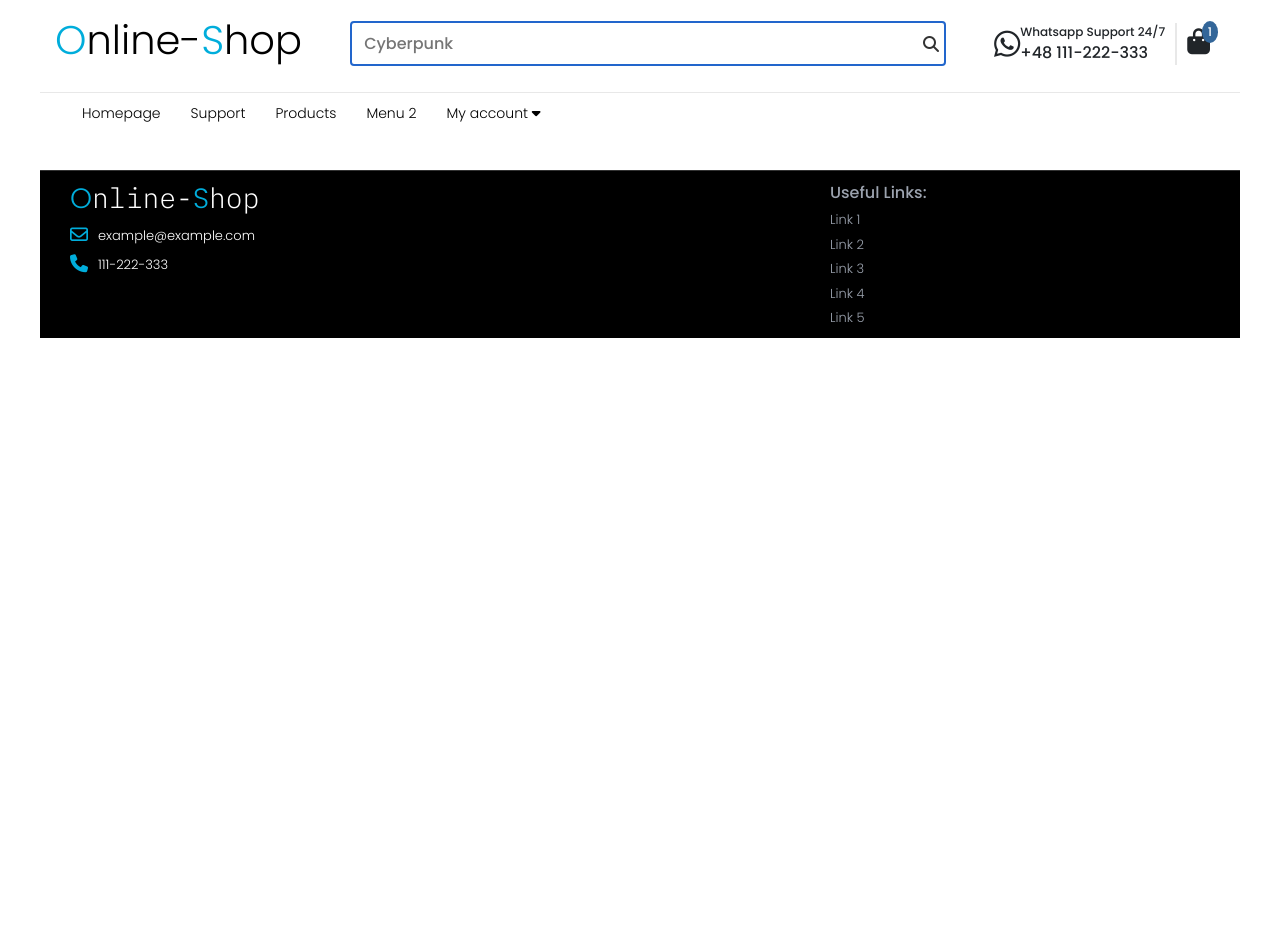
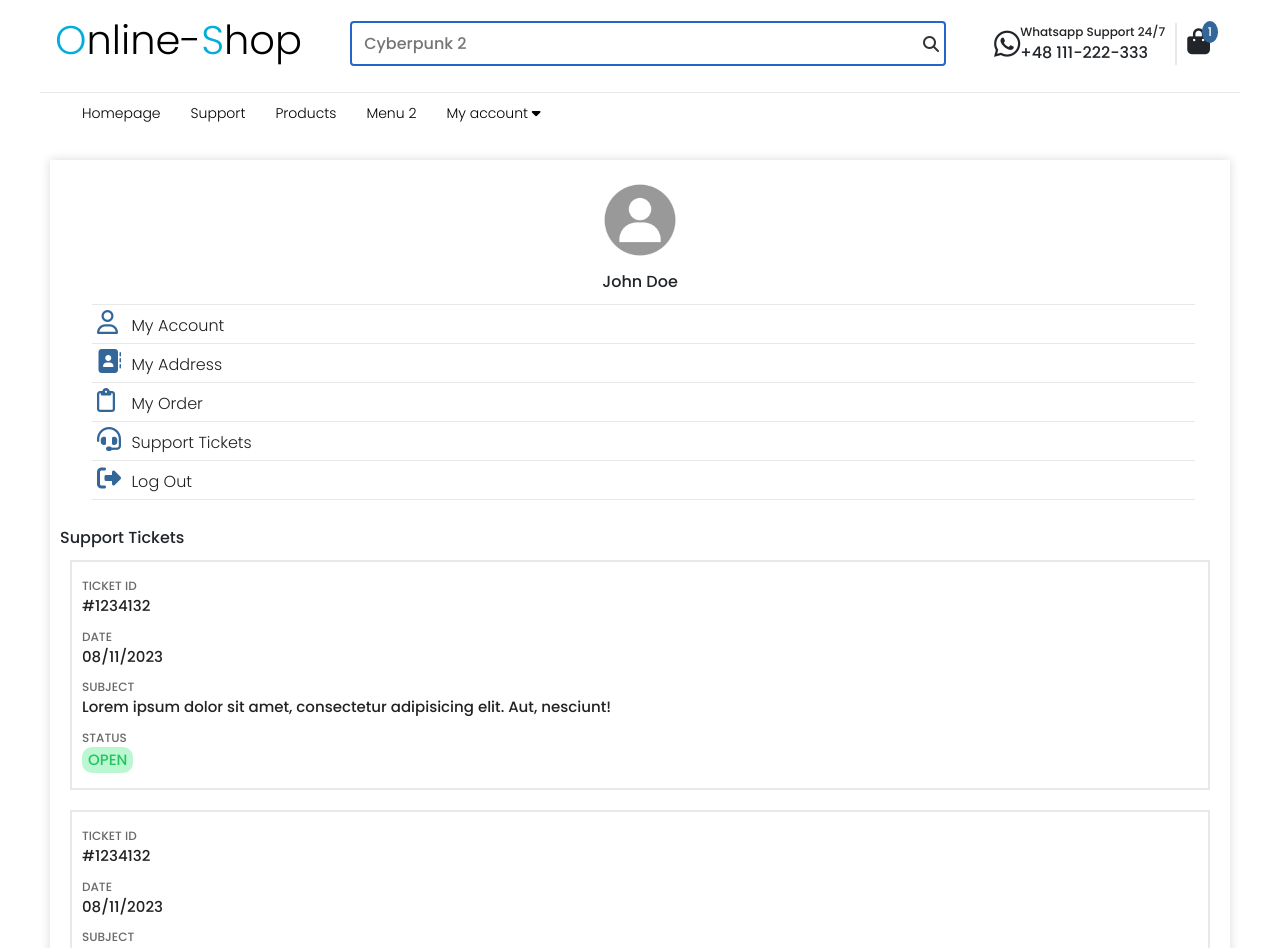
Before and after one commit to mat-kur/OnlineShop, a React (Create React App) app in the folder frontend/: page /my-account/support/1 in a window 1280 px wide. Shown: the top 948 px of the page. Before the commit the page ends 800 px from the top, so only its background shows below. Built offline with nearby package versions, Linux system fonts and the light colour scheme.

Commit message:
tttettte

```diff
--- a/frontend/src/App.tsx
+++ b/frontend/src/App.tsx
@@ -13,6 +13,7 @@ import {MyAccountNav} from "./pages/MyAccount/MyAccountNav/MyAccountNav";
 import {MyAccountInfo} from "./pages/MyAccount/MyAccountInfo/MyAccountInfo";
 import {MyAccountAddress} from "./pages/MyAccount/MyAccountAddress/MyAccountAddress";
 import {MyOrders} from "./pages/MyAccount/MyOrders/MyOrders";
+import {MyAccountSupport} from "./pages/MyAccount/MyAccountSupport/MyAccountSupport";
 
 
 function App() {
@@ -25,9 +26,10 @@ function App() {
             <Route path="/product-details/:id" element={<ProductDetails/>}/>
             <Route path="/my-account/wish-list/:id" element={<WishList/>}/>
             <Route path="/my-account/cart/:id" element={<ShoppingCart/>}/>
-            <Route path="/my-account/1" element={<MyAccountInfo/>}/>
+            <Route path="/my-account/info/1" element={<MyAccountInfo/>}/>
             <Route path="/my-account/address/1" element={<MyAccountAddress/>}/>
             <Route path="/my-account/myorders/1" element={<MyOrders/>}/>
+            <Route path="/my-account/support/1" element={<MyAccountSupport/>}/>
         </Routes>
         <Footer/>
     </div>
--- /dev/null
+++ b/frontend/src/components/CurrentURL/CurrentURL.tsx
@@ -0,0 +1,16 @@
+import  "./CurrentURL.css";
+import {Link} from "react-router-dom";
+import React from "react";
+
+export const CurrentURL = () => {
+
+
+    return (
+        <>
+            <div className="links-nav">
+                <Link to="/" className="homelink">Home</Link>
+                <Link to="#" className="homelink"><i className="arrow-nav fa-solid fa-caret-right"></i> My Account</Link>
+            </div>
+        </>
+    );
+};
--- a/frontend/src/pages/MyAccount/MyAccountAddress/MyAccountAddress.tsx
+++ b/frontend/src/pages/MyAccount/MyAccountAddress/MyAccountAddress.tsx
@@ -4,9 +4,10 @@ import React, {useState} from "react";
 import {AddAddressModal} from "./AddAddressModal/AddAddressModal";
 import {HeaderProps} from "../../../components/Header/Header.types";
 import {AddAddressModalTypes} from "./AddAddressModal/AddAddressModal.types";
+import {CurrentURL} from "../../../components/CurrentURL/CurrentURL";
 
 
-export const MyAccountAddress: React.FC<AddAddressModalTypes> = () => {
+export const MyAccountAddress = () => {
 
     const [isOpen, setIsOpen] = useState(false);
 
@@ -16,6 +17,7 @@ export const MyAccountAddress: React.FC<AddAddressModalTypes> = () => {
 
     return (
         <div className="adress-wrapper">
+            <CurrentURL/>
             <MyAccountNav/>
             <div className="address-container">
                 <h2>My Address</h2>
--- a/frontend/src/pages/MyAccount/MyAccountInfo/MyAccountInfo.tsx
+++ b/frontend/src/pages/MyAccount/MyAccountInfo/MyAccountInfo.tsx
@@ -2,16 +2,14 @@ import "./MyAccountInfo.css";
 import {MyAccountNav} from "../MyAccountNav/MyAccountNav";
 import {Link} from "react-router-dom";
 import React from "react";
+import {CurrentURL} from "../../../components/CurrentURL/CurrentURL";
 
 
 export const MyAccountInfo = () => {
 
     return (
         <div className="my-account-info">
-            <div className="links-nav">
-                <Link to="/" className="homelink">Home</Link>
-                <Link to="#" className="homelink"><i className="arrow-nav fa-solid fa-caret-right"></i> My Account</Link>
-            </div>
+            <CurrentURL/>
             <MyAccountNav/>
             <div className="info-container">
                 <p className="info-p">My Account</p>
--- a/frontend/src/pages/MyAccount/MyAccountNav/MyAccountNav.tsx
+++ b/frontend/src/pages/MyAccount/MyAccountNav/MyAccountNav.tsx
@@ -15,10 +15,10 @@ export const MyAccountNav = () => {
                 </div>
                 <nav className="my-account-navbar">
                     <ul className="my-account-list">
-                        <Link to="#" className="my-account-item"><i className="fa-regular fa-user"></i> My Account</Link>
-                        <Link to="#" className="my-account-item"><i className="fa-solid fa-address-book"></i> My Address</Link>
-                        <Link to="#" className="my-account-item"><i className="fa-regular fa-clipboard"></i> My Order</Link>
-                        <Link to="#" className="my-account-item"><i className="fa-solid fa-headset"></i> Support Tickets</Link>
+                        <Link to="/my-account/info/1" className="my-account-item"><i className="fa-regular fa-user"></i> My Account</Link>
+                        <Link to="/my-account/address/1" className="my-account-item"><i className="fa-solid fa-address-book"></i> My Address</Link>
+                        <Link to="/my-account/myorders/1" className="my-account-item"><i className="fa-regular fa-clipboard"></i> My Order</Link>
+                        <Link to="/my-account/support/1" className="my-account-item"><i className="fa-solid fa-headset"></i> Support Tickets</Link>
                         <Link to="#" className="my-account-item"><i className="fa-solid fa-right-from-bracket"></i> Log Out</Link>
                     </ul>
                 </nav>
--- /dev/null
+++ b/frontend/src/pages/MyAccount/MyAccountSupport/MyAccountSupport.css
@@ -0,0 +1,49 @@
+.my-account-support {
+    box-shadow: 0 0 10px rgba(0, 0, 0, 0.15);
+    margin: 10px;
+}
+
+.support-container {
+    display: flex;
+    flex-direction: column;
+    margin: 10px;
+}
+
+
+.single-ticket {
+    display: flex;
+    flex-direction: column;
+    align-items: flex-start;
+    justify-content: center;
+    margin: 10px;
+    padding: 10px;
+    border: 2px solid rgba(119,119,119,.17);
+}
+
+.single-ticket-id {
+    display: flex;
+    flex-direction: column;
+    color: #696969;
+    font-size: 12px;
+    margin: 5px 0;
+}
+
+.single-ticket-id span {
+    font-size: 15px;
+    color: #222222;
+}
+
+.single-ticket-status-open, .single-ticket-status-closed {
+    display: block;
+    padding: 2px 6px;
+    background-color: #bbf7d0;
+    border-radius: 10px;
+}
+
+p.single-ticket-id span.single-ticket-status-open {
+    color: #22c55e;
+}
+p.single-ticket-id span.single-ticket-status-closed {
+    color: #ef447c;
+    background-color: #fecaca;
+}
--- /dev/null
+++ b/frontend/src/pages/MyAccount/MyAccountSupport/MyAccountSupport.tsx
@@ -0,0 +1,39 @@
+import "./MyAccountSupport.css";
+import {MyAccountNav} from "../MyAccountNav/MyAccountNav";
+import {TicketDetails} from "./TicketDetails/TicketDetails";
+import {useState} from "react";
+
+
+export const MyAccountSupport = () => {
+
+    const [isOpen, setIsOpen] = useState<boolean>(false);
+
+
+    const toggleModal = () => {
+        setIsOpen(prevState => !prevState);
+    }
+
+    return (
+        <div className="my-account-support">
+            <MyAccountNav/>
+            <div className="support-container">
+                <p className="support-title">Support Tickets</p>
+                <div onClick={toggleModal} className="single-ticket">
+                    <p className="single-ticket-id">TICKET ID <span>#1234132</span></p>
+                    <p className="single-ticket-id">DATE <span>08/11/2023</span></p>
+                    <p className="single-ticket-id">SUBJECT <span>Lorem ipsum dolor sit amet, consectetur adipisicing elit. Aut, nesciunt!</span></p>
+                    <p className="single-ticket-id">STATUS <span className="single-ticket-status-open">OPEN</span></p>
+                </div>
+                <div onClick={toggleModal} className="single-ticket">
+                    <p className="single-ticket-id">TICKET ID <span>#1234132</span></p>
+                    <p className="single-ticket-id">DATE <span>08/11/2023</span></p>
+                    <p className="single-ticket-id">SUBJECT <span>Lorem ipsum dolor sit amet, consectetur adipisicing elit. Aut, nesciunt!</span></p>
+                    <p className="single-ticket-id">STATUS <span className="single-ticket-status-closed">CLOSED</span></p>
+                </div>
+                {isOpen && (
+                    <TicketDetails isOpen={isOpen} setIsOpen={setIsOpen} toggleModal={toggleModal}/>
+                )}
+            </div>
+        </div>
+    );
+};
--- /dev/null
+++ b/frontend/src/pages/MyAccount/MyAccountSupport/TicketDetails/TicketDetails.css
@@ -0,0 +1,110 @@
+.ticket-wrapper {
+    position: fixed;
+    top: 0;
+    left: 0;
+    width: 100%;
+    height: 100%;
+    background-color: rgba(0,0,0,0.5);
+}
+
+.ticket-container {
+    position: relative;
+    margin: 20px;
+    padding: 10px;
+    background-color: #fff;
+}
+
+.close-ticket {
+    position: absolute;
+    top: 10px;
+    right: 10px;
+    font-size: 22px;
+}
+
+.ticket-details-info {
+    display: flex;
+    align-items: center;
+    font-size: 18px;
+    margin-bottom: 20px;
+}
+
+.ticket-details-info span {
+    margin-left: 10px;
+    font-size: 14px;
+}
+
+.ticket-details-date {
+    font-size: 14px;
+    color: #666666;
+    margin-bottom: 20px;
+}
+
+.ticket-details-title {
+    margin: 10px 0;
+}
+
+.content-scroll {
+    padding: 15px;
+    overflow-y: scroll; /* lub 'scroll' dla zawsze widocznego paska */
+    max-height: 280px; /* Dla przykładu, ustawia maksymalną wysokość */
+}
+
+.ticket-content-wrapper {
+    margin: 20px 0;
+}
+
+.ticket-content-username {
+    display: flex;
+    flex-direction: column;
+    font-weight: 700;
+}
+
+.ticket-content-username span {
+    color: #666666;
+    font-size: 13px;
+    margin-bottom: 10px;
+    font-weight: 500;
+}
+
+.ticket-content-wrapper-admin {
+    display: flex;
+    flex-direction: column;
+    padding: 10px;
+    background-color: #336699;
+    border-radius: 8px;
+}
+
+.admin-user-text {
+    color: #ffffff;
+}
+
+.admin-user {
+    margin-left: auto;
+    color: #ff0000;
+}
+
+.admin-user span {
+    color: #9a9a9a;
+}
+
+.support-reply {
+    display: flex;
+    flex-direction: column;
+    margin-top: 20px;
+}
+
+.support-reply button {
+    border: none;
+    padding: 2px 6px;
+    background-color: #336699;
+    color: #ffffff;
+    border-radius: 8px;
+}
+
+.support-reply textarea {
+    padding: 5px;
+    min-height: 100px;
+    margin-bottom: 10px;
+    border-radius: 8px;
+    border: 2px solid rgba(119,119,119,.17);
+}
--- /dev/null
+++ b/frontend/src/pages/MyAccount/MyAccountSupport/TicketDetails/TicketDetails.tsx
@@ -0,0 +1,44 @@
+import "./TicketDetails.css";
+import React, {useState} from "react";
+
+import {TicketDetailsTypes} from "./TicketDetails.types";
+
+export const TicketDetails: React.FC<TicketDetailsTypes> = ({setIsOpen, isOpen, toggleModal}) => {
+
+
+
+    return (
+        <div className="ticket-wrapper">
+            <div className="ticket-container">
+                <i onClick={toggleModal} className="close-ticket fa-solid fa-xmark"></i>
+                <div className="ticket-details-wrapper">
+                    <p className="ticket-details-info">TICKET DETAILS <span>#318989</span></p>
+                    <p className="ticket-details-date"><i className="fa-regular fa-calendar"></i> 11.11.2023</p>
+                    <p className="ticket-details-title">Lorem ipsum dolor sit amet, consectetur adipisicing elit. Animi,
+                        provident!</p>
+                </div>
+                <div className="content-scroll">
+                    <div className="ticket-content-wrapper">
+                        <p className="ticket-content-username">John Doe <span>11.11.2023</span></p>
+                        <p className="ticket-content-text"> Lorem ipsum dolor sit amet, consectetur adipisicing elit.
+                            Adipisci ducimus eos magni tempore. Cum eligendi est fugiat ratione recusandae soluta!</p>
+                    </div>
+                    <div className="ticket-content-wrapper-admin">
+                        <p className="admin-user ticket-content-username">ADMIN <span>11.11.2023</span></p>
+                        <p className="admin-user-text ticket-content-text"> Lorem ipsum dolor sit amet, consectetur adipisicing elit. Asperiores blanditiis consequatur distinctio, harum quasi reprehenderit sapiente similique? Ad alias aliquid, animi architecto blanditiis commodi corporis dignissimos dolorem dolorum ducimus ea eligendi facere fugit id illo in ipsam iusto laudantium necessitatibus non officia quam quos, saepe tempora unde ut voluptates voluptatibus.</p>
+                    </div>
+                </div>
+                <div className="form-support-reply">
+                    <form className="support-reply">
+                        <textarea
+                            name="support-reply"
+                            placeholder="Write your massange here..."
+                        >
+                        </textarea>
+                        <button className="support-btn">SEND</button>
+                    </form>
+                </div>
+            </div>
+        </div>
+    );
+};
--- a/frontend/src/pages/MyAccount/MyOrders/MyOrders.tsx
+++ b/frontend/src/pages/MyAccount/MyOrders/MyOrders.tsx
@@ -2,6 +2,8 @@ import "./MyOrders.css"
 import {MyAccountNav} from "../MyAccountNav/MyAccountNav";
 
 import fifalogo from "../../Home/ShopItems/i-fifa-23-gra-pc.png"
+import {CurrentURL} from "../../../components/CurrentURL/CurrentURL";
+import React from "react";
 
 
 export const MyOrders = () => {
@@ -9,6 +11,7 @@ export const MyOrders = () => {
 
     return (
         <div className="my-orders-container">
+            <CurrentURL/>
             <MyAccountNav/>
             <div className="my-orders-wrapper">
                 <p className="my-orders-title">My Orders</p>
```
Also changed, not shown: frontend/src/pages/MyAccount/MyAccountSupport/TicketDetails/TicketDetails.types.ts (added, +7 -0 lines), frontend/src/components/CurrentURL/CurrentURL.css (added).
